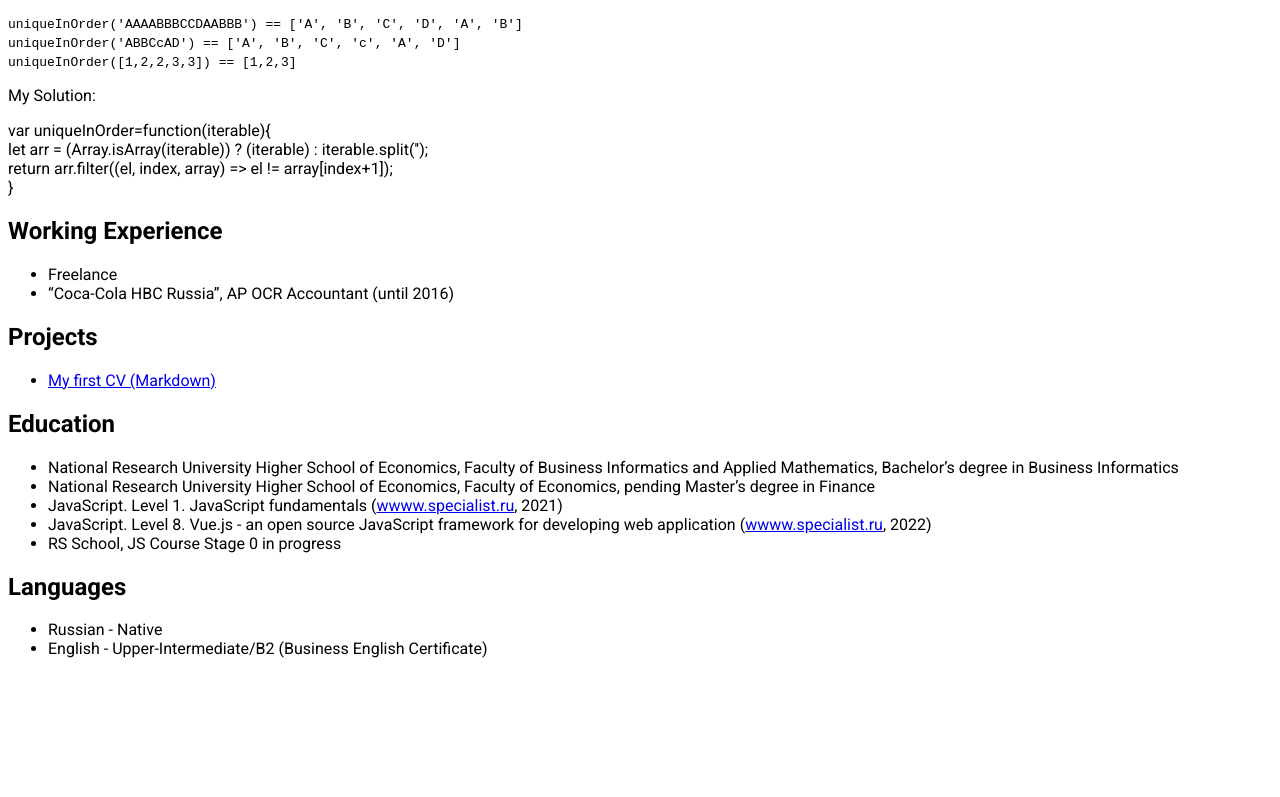
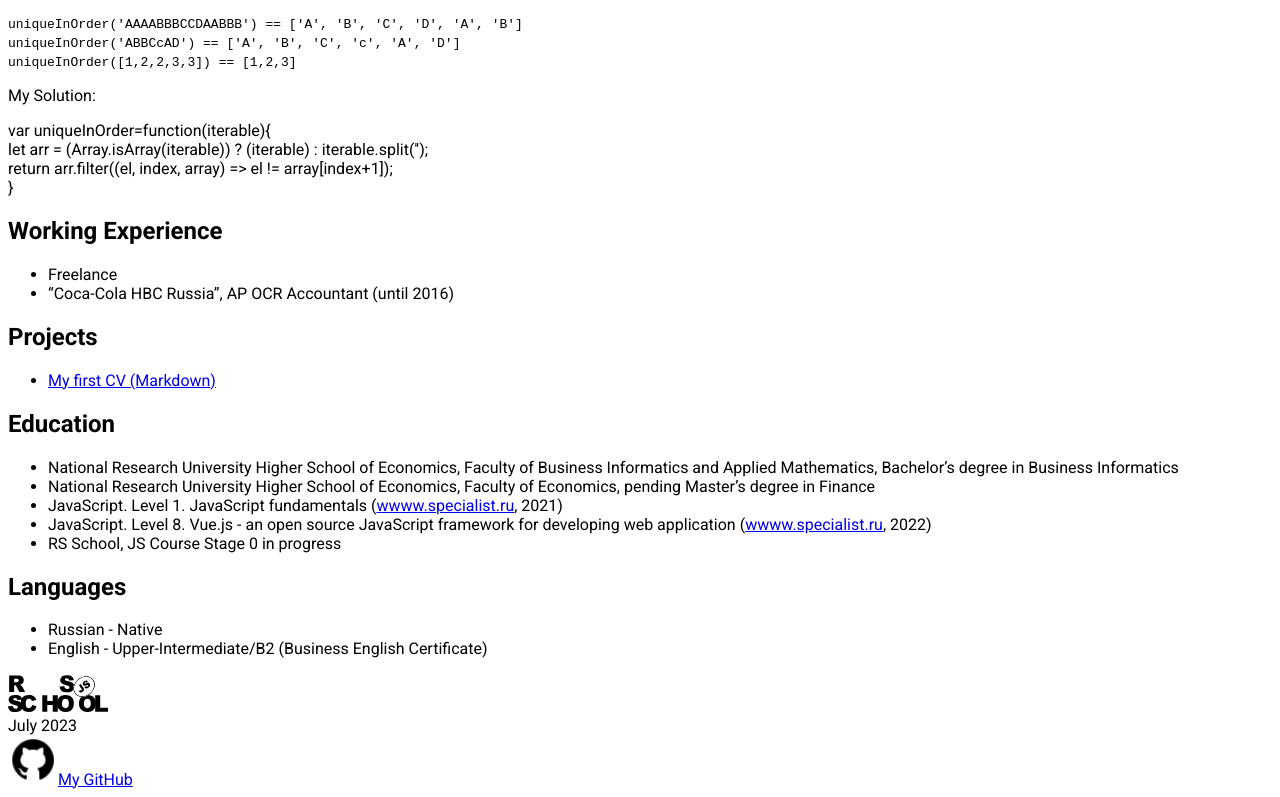
Before and after one commit to tyulari/rsschool-cv, a plain HTML site: page index.html in a window 1280 px wide. Shown: the part 788-1585 px from the top of the page. Before the commit the page ends 1462 px from the top, so only its background shows below. Drawn offline with Linux system fonts and the light colour scheme.

Commit message:
feat: add footer in index.html

```diff
--- a/index.html
+++ b/index.html
@@ -136,6 +136,22 @@
                 </div>
             </section>
         </main>
+        <footer class="app_footer footer">
+            <div class="footer__container container">
+                <a href="https://rs.school/js/" class="footer-link" target="_blank">
+                    <img src="assets/img/rs_school_js.svg" alt="RS School logo"
+                    width="100" class="footer-link">
+                </a>
+                <div class="footer__data">
+                    July 2023
+                </div>
+                <a href="https://github.com/tyulari" class="footer-link" target="_blank">
+                    <img src="assets/img/icons-github-48.png" alt="GitHub logo"
+                    width="50" height="50"
+                    class="footer-link">My GitHub
+                </a>
+            </div>
+        </footer>
     </div>
 </body>
 </html>
```
Also changed, not shown: assets/img/icons-github-48.png (added), assets/img/rs_school_js.svg (added).
